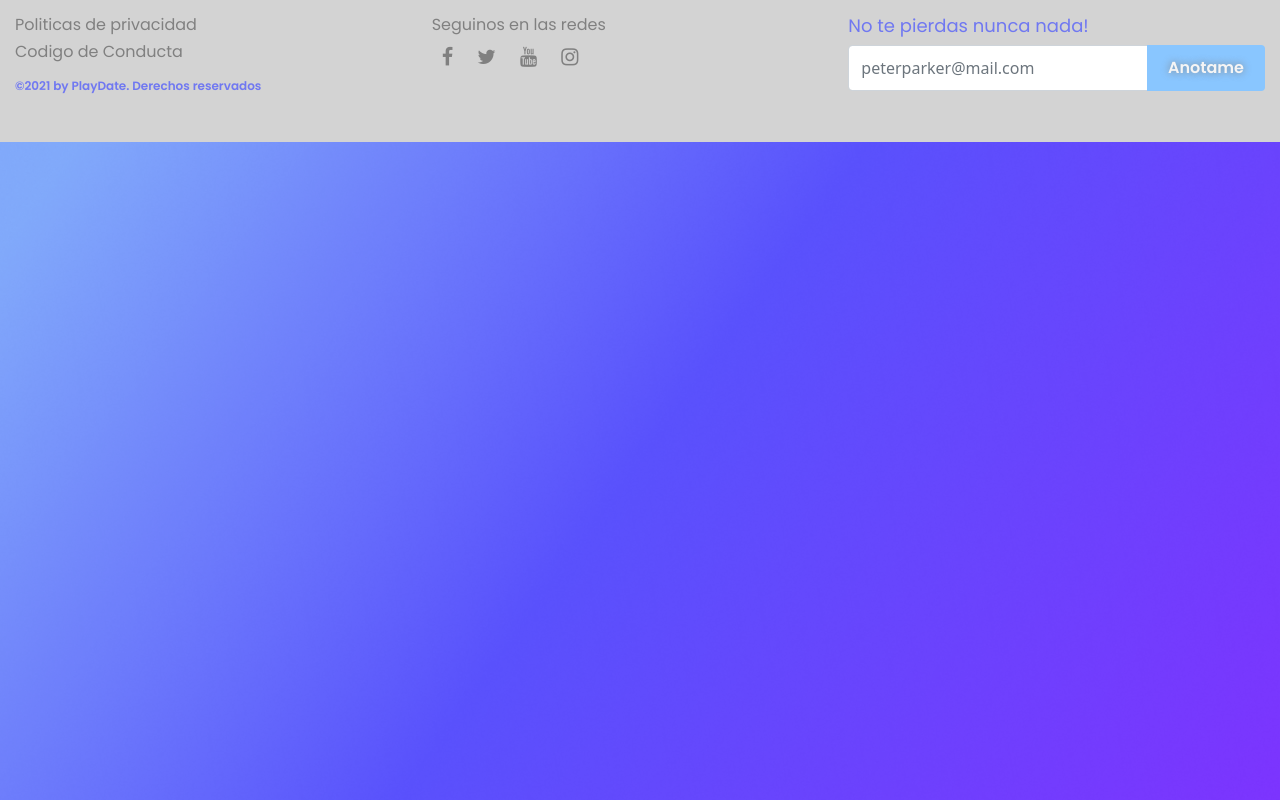
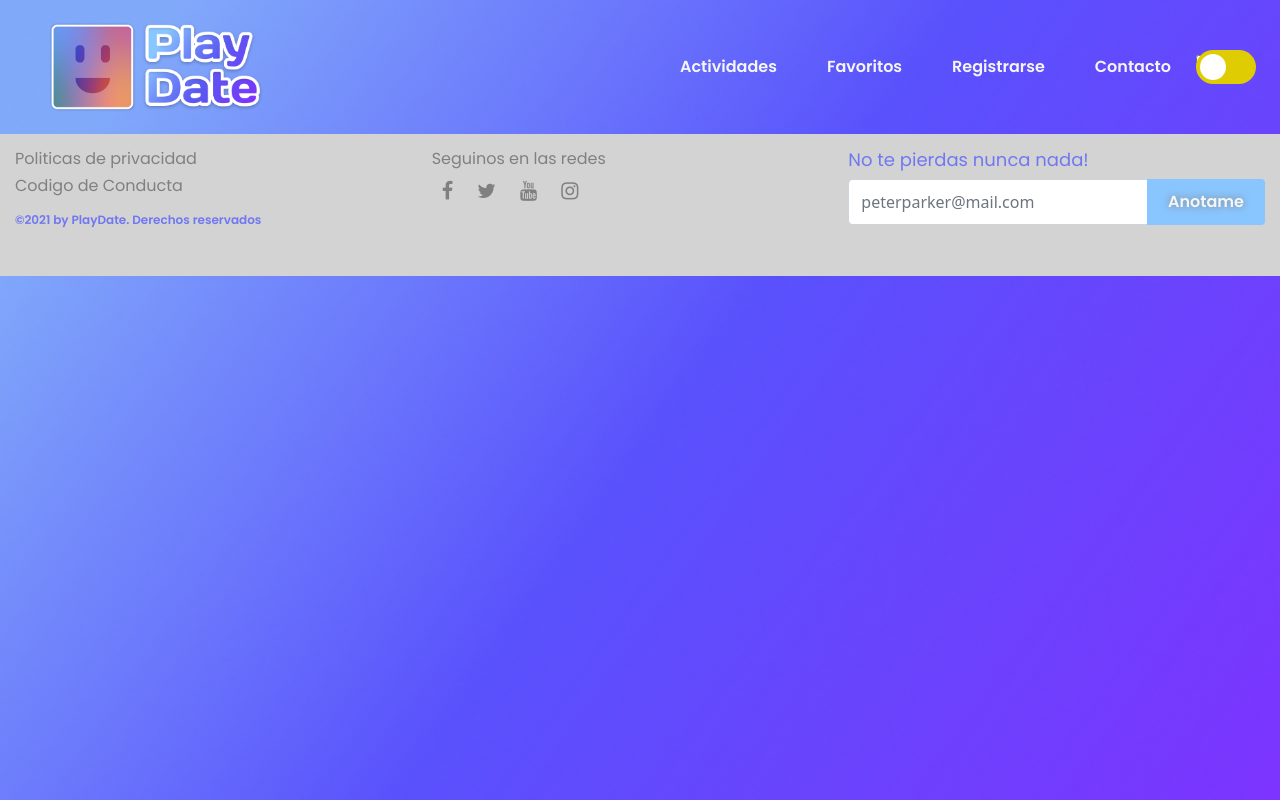
Before and after one commit to romicadel/PlayDate, a website: page 404.html in a window 1280 px wide. Drawn offline with nearby package versions, Linux system fonts and the light colour scheme.

Commit message:
404.html

```diff
--- a/404.html
+++ b/404.html
@@ -16,7 +16,40 @@
     <link rel="stylesheet" href="./css/style.css">
 </head>
 <body>
-
+    <header class="row">
+        <div class="col">
+            <nav class="navbar navbar-expand-lg navbar-light ">
+                <div class="container-fluid">
+                    <a class="navbar-brand col-sm-6 col-md-2 col-lg-3" href="Index.html">
+                        <img src="./Images/logo.png" alt="logo PlayDate" class="logo" width="auto" height= "90" >
+                        <img src="./Images/PlayDate.png" alt="" class="logo" width="auto" height= "90">
+                    </a>
+                    <button class="navbar-toggler" type="button" data-bs-toggle="collapse" data-bs-target="#navbarTogglerDemo02" aria-controls="navbarTogglerDemo02" aria-expanded="false" aria-label="Toggle navigation">
+                        <span class="navbar-toggler-icon"></span>
+                    </button>
+                    <div class="collapse navbar-collapse" style="justify-content: flex-end;" id="navbarTogglerDemo02">
+                        <ul class="nav a.active" >
+                            <li><a href="Actividades.html">Actividades</a>
+                                <ul >
+                                    <li><a href="">Gaming</a></li>
+                                    <li><a href="">Paseos</a></li>
+                                    <li><a href="">Deportes</a></li>
+                                    <li><a href="">mas...</a></li>
+                                </ul>
+                            </li>
+                            <li><a href="Favoritos.html">Favoritos</a></li>
+                            <li><a href="Registrarse.html">Registrarse</a></li>
+                            <li><a href="Contacto.html">Contacto</a></li>
+                        </ul>
+                        <label class="switch">
+                            <input type="checkbox">
+                            <span class="slider round"></span>
+                        </label>
+                    </div>
+                </div>
+            </nav>
+        </div>
+    </header>
     <footer class="footer">
         <div class="col-sm-12 col-md-12 col-lg-4" >
             <h5 style="color: grey;">Politicas de privacidad</h5>
```
Also changed, not shown: images/PartyPanda.png (added).
